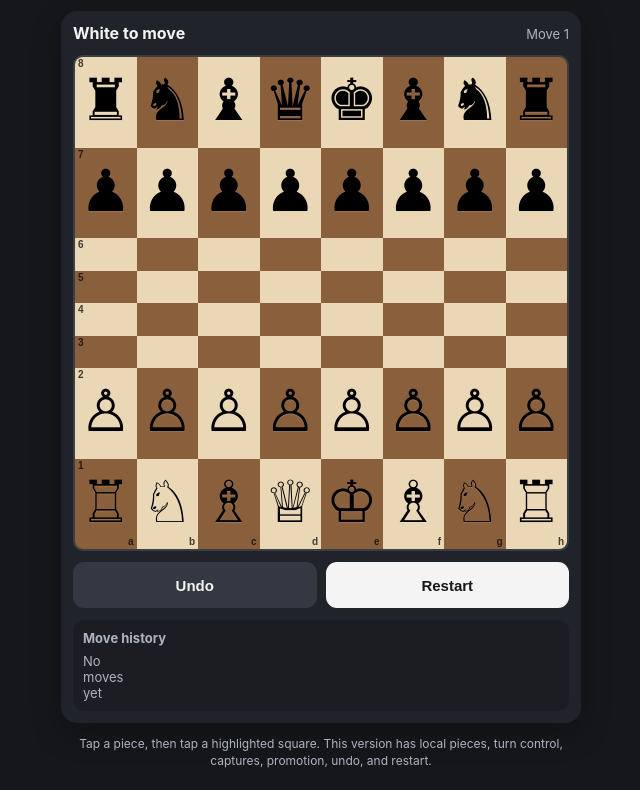
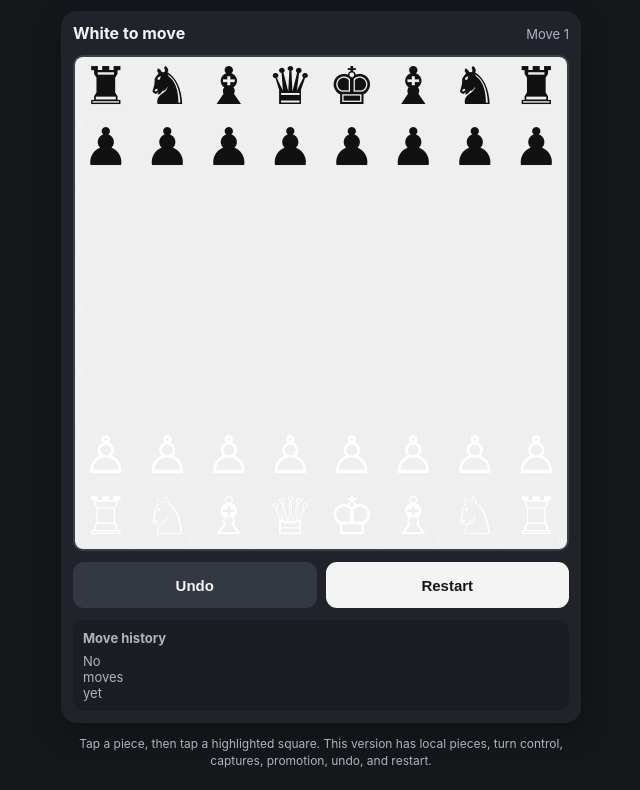
Before and after one commit to moriarty-kjp/KJP-HumanChess, a plain HTML site: page index.html in a window 1280 px wide. Shown: the part 90-880 px from the top of the page, without its empty margins (319-959 px from the left). Drawn offline with Linux system fonts and the light colour scheme.

Commit message:
Update index.html

```diff
--- a/index.html
+++ b/index.html
@@ -86,9 +86,10 @@
 
     #board {
   display: grid;
-      grid-template-columns: repeat(8, 1fr);
+  grid-template-columns: repeat(8, minmax(0, 1fr));
+  grid-template-rows: repeat(8, minmax(0, 1fr));
   width: 100%;
-      aspect-ratio: 1;
+  aspect-ratio: 1 / 1;
   overflow: hidden;
   border: 2px solid rgba(255,255,255,.12);
   border-radius: 10px;
@@ -100,23 +101,34 @@
   position: relative;
   display: grid;
   place-items: center;
+  min-width: 0;
+  min-height: 0;
+  width: 100%;
+  height: 100%;
+  overflow: hidden;
   border: 0;
   padding: 0;
+  color: inherit;
+  appearance: none;
+  -webkit-appearance: none;
   font-family: "Arial Unicode MS", "Segoe UI Symbol", serif;
-      font-size: clamp(29px, 10.4vw, 58px);
+  font-size: clamp(28px, 9vw, 52px);
   line-height: 1;
   cursor: pointer;
 }
 
-    .light { background: var(--light-square); }
-    .dark  { background: var(--dark-square); }
+.white-piece {
+  color: #ffffff;
+  text-shadow:
+    -1px -1px 0 #111,
+     1px -1px 0 #111,
+    -1px  1px 0 #111,
+     1px  1px 0 #111;
+}
 
-    .square.last-move::before {
-      content: "";
-      position: absolute;
-      inset: 0;
-      background: var(--last);
-      pointer-events: none;
+.black-piece {
+  color: #111111;
+  text-shadow: 0 1px 1px rgba(255,255,255,.25);
 }
 
     .square.selected {
@@ -361,7 +373,8 @@
           const piece = boardState[row][col];
           if (piece) {
             const pieceSpan = document.createElement("span");
-            pieceSpan.className = "piece";
+            pieceSpan.className =
+  "piece " + (colorOf(piece) === "w" ? "white-piece" : "black-piece");
 pieceSpan.textContent = PIECES[piece];
             square.appendChild(pieceSpan);
           }
```
Lines whose indentation alone changed are shown as unchanged.
